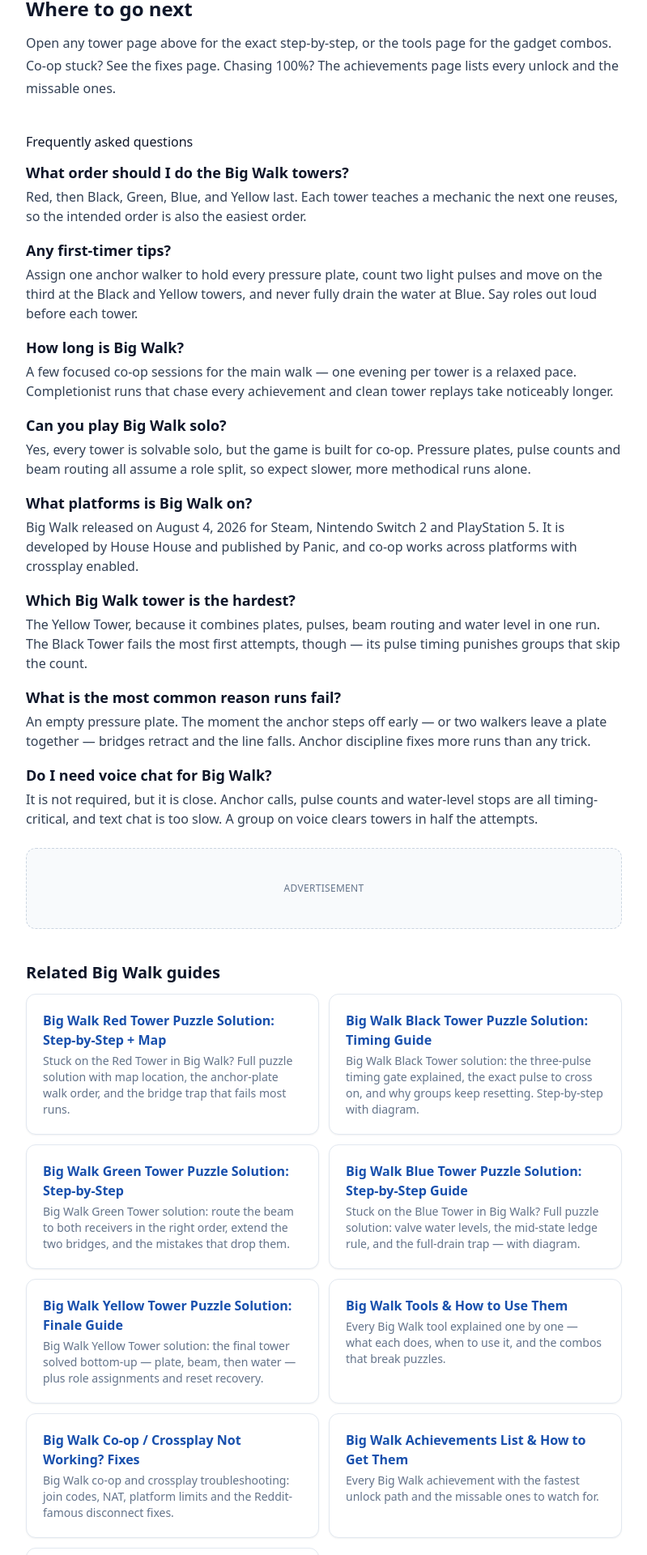
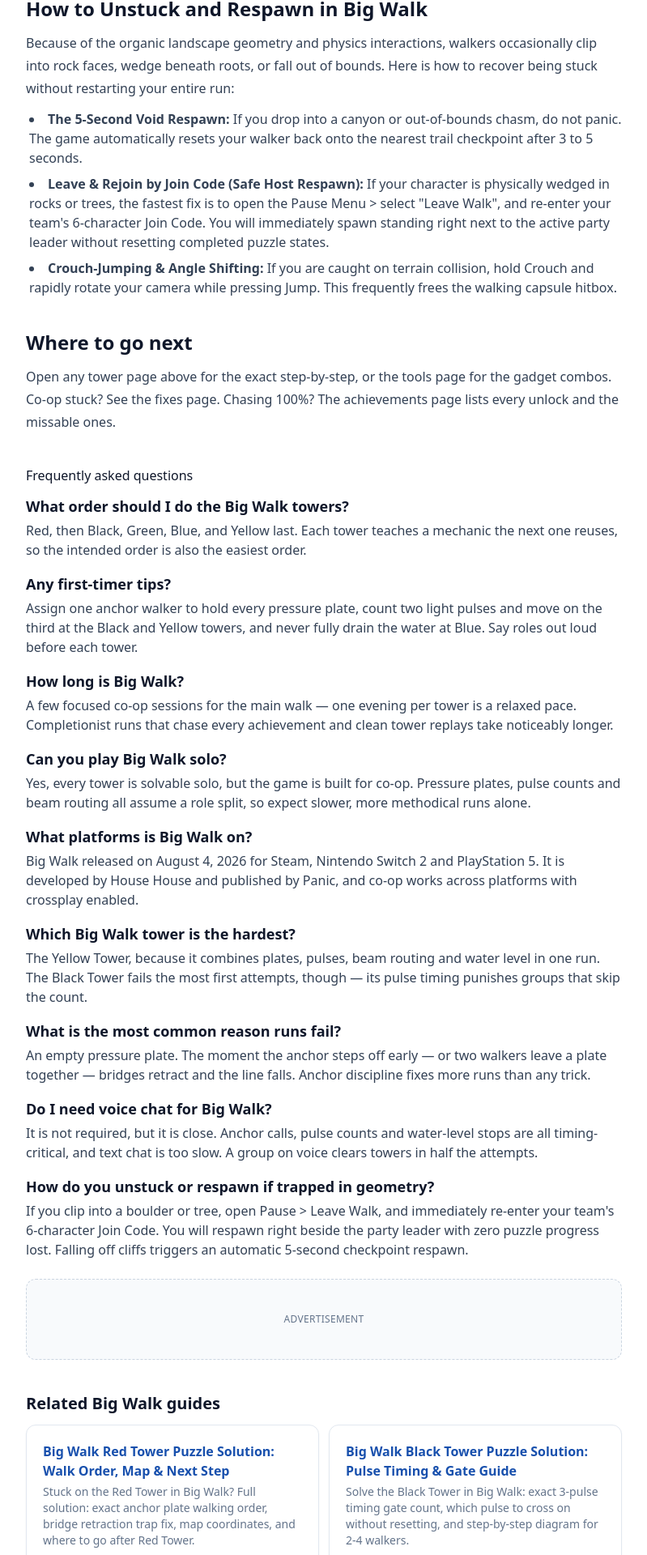
Before and after one commit to yueliao11/BigWalk, a Next.js app: page /guide in a window 1280 px wide. Shown: the part 3959-5879 px from the top of the page at 81% size, without its empty margins (240-1039 px from the left). Built offline with nearby package versions, Linux system fonts and the light colour scheme.

Commit message:
SEO: optimize titles and descriptions from GSC queries, add quick solution cards, and enhance multilingual keywords

```diff
--- a/app/(site)/co-op-not-working/page.tsx
+++ b/app/(site)/co-op-not-working/page.tsx
@@ -35,6 +35,7 @@
         { q: "Does Big Walk have dedicated servers?", a: "No. Every walk is hosted peer-to-peer by one player, which is why the host's NAT type and connection quality decide whether everyone else can join and stay connected." },
         { q: "Can I play Big Walk co-op on different game versions?", a: "No. Mismatched versions will not see each other's sessions at all. Both players need the same patch installed, so update before troubleshooting anything else." },
         { q: "What NAT type do I need for Big Walk?", a: "Open or moderate works for joining; open is strongly recommended for hosting. Strict NAT can sometimes join an open host but will drop or block most sessions." },
+        { q: "What should I do if Big Walk crossplay fails between PS5 and PC?", a: "Confirm both platforms have Crossplay enabled in Settings > Network, ensure both games are updated to the exact same version patch, and verify the host generates a fresh join code. Because PC and console use different network backends, having the PC player host often resolves handshake timeouts." },
       ]}
     >
       <p>
--- a/app/(site)/guide/page.tsx
+++ b/app/(site)/guide/page.tsx
@@ -35,6 +35,7 @@
         { q: "Which Big Walk tower is the hardest?", a: "The Yellow Tower, because it combines plates, pulses, beam routing and water level in one run. The Black Tower fails the most first attempts, though — its pulse timing punishes groups that skip the count." },
         { q: "What is the most common reason runs fail?", a: "An empty pressure plate. The moment the anchor steps off early — or two walkers leave a plate together — bridges retract and the line falls. Anchor discipline fixes more runs than any trick." },
         { q: "Do I need voice chat for Big Walk?", a: "It is not required, but it is close. Anchor calls, pulse counts and water-level stops are all timing-critical, and text chat is too slow. A group on voice clears towers in half the attempts." },
+        { q: "How do you unstuck or respawn if trapped in geometry?", a: "If you clip into a boulder or tree, open Pause > Leave Walk, and immediately re-enter your team's 6-character Join Code. You will respawn right beside the party leader with zero puzzle progress lost. Falling off cliffs triggers an automatic 5-second checkpoint respawn." },
       ]}
     >
       <h2>What to do in your first hour</h2>
@@ -202,6 +203,24 @@
         and the run usually recovers.
       </p>
 
+      <h2>How to Unstuck and Respawn in Big Walk</h2>
+      <p>
+        Because of the organic landscape geometry and physics interactions, walkers
+        occasionally clip into rock faces, wedge beneath roots, or fall out of bounds.
+        Here is how to recover being stuck without restarting your entire run:
+      </p>
+      <ul>
+        <li>
+          <strong>The 5-Second Void Respawn:</strong> If you drop into a canyon or out-of-bounds chasm, do not panic. The game automatically resets your walker back onto the nearest trail checkpoint after 3 to 5 seconds.
+        </li>
+        <li>
+          <strong>Leave &amp; Rejoin by Join Code (Safe Host Respawn):</strong> If your character is physically wedged in rocks or trees, the fastest fix is to open the Pause Menu &gt; select &quot;Leave Walk&quot;, and re-enter your team&apos;s 6-character Join Code. You will immediately spawn standing right next to the active party leader without resetting completed puzzle states.
+        </li>
+        <li>
+          <strong>Crouch-Jumping &amp; Angle Shifting:</strong> If you are caught on terrain collision, hold Crouch and rapidly rotate your camera while pressing Jump. This frequently frees the walking capsule hitbox.
+        </li>
+      </ul>
+
       <h2>Where to go next</h2>
       <p>
         Open any tower page above for the exact step-by-step, or the tools
--- a/components/PageShell.tsx
+++ b/components/PageShell.tsx
@@ -54,6 +54,22 @@
       {/* First screen: give the answer immediately (no scroll required) */}
       <p className="lead mt-3">{lead}</p>
 
+      {howTo && (
+        <aside aria-label="Quick Solution" className="my-5 rounded-xl border border-emerald-300 bg-emerald-50/80 p-4 shadow-sm sm:p-5">
+          <div className="flex items-center gap-2 text-sm font-bold uppercase tracking-wider text-emerald-900">
+            <span className="flex h-5 w-5 items-center justify-center rounded-full bg-emerald-600 text-xs text-white">✓</span>
+            <span>Quick Solution (TL;DR Steps)</span>
+          </div>
+          <ol className="mt-3 space-y-2 text-sm text-slate-800 list-decimal pl-5">
+            {howTo.steps.map((s) => (
+              <li key={s.title}>
+                <strong className="font-semibold text-slate-900">{s.title}:</strong> {s.text}
+              </li>
+            ))}
+          </ol>
+        </aside>
+      )}
+
       {gameWidget && <GameFrame />}
       {videoId && <VideoEmbed videoId={videoId} />}
 
--- a/lib/routes.ts
+++ b/lib/routes.ts
@@ -10,51 +10,51 @@
 export const ROUTES: Record<string, Route> = {
   home: {
     href: "/",
-    title: "Big Walk Guides: Tower Puzzle Solutions, Tools & Co-op Fixes",
-    desc: "Stuck on a Big Walk tower? Step-by-step puzzle solutions for all five towers, every tool explained, and co-op connection fixes — the answer on the first screen.",
-    keywords: ["big walk", "big walk guide", "big walk game", "big walk puzzle solutions"],
+    title: "Big Walk Guides: All 5 Tower Solutions, Tools & Co-op Fixes (2026)",
+    desc: "Stuck on a Big Walk tower? Instant step-by-step puzzle solutions for all five towers (Red, Black, Green, Blue, Yellow), every tool, and verified co-op connection fixes.",
+    keywords: ["big walk", "big walk guide", "big walk game", "big walk puzzle solutions", "big walk walkthrough", "big walk all towers"],
   },
   redTower: {
     href: "/red-tower",
-    title: "Big Walk Red Tower Puzzle Solution: Step-by-Step + Map",
-    desc: "Stuck on the Red Tower in Big Walk? Full puzzle solution with map location, the anchor-plate walk order, and the bridge trap that fails most runs.",
-    keywords: ["big walk red tower puzzle", "big walk red tower solution", "big walk red tower location", "how to solve red tower big walk", "big walk red tower stuck"],
+    title: "Big Walk Red Tower Puzzle Solution: Walk Order, Map & Next Step",
+    desc: "Stuck on the Red Tower in Big Walk? Full solution: exact anchor plate walking order, bridge retraction trap fix, map coordinates, and where to go after Red Tower.",
+    keywords: ["big walk red tower puzzle", "big walk red tower solution", "big walk red tower location", "how to solve red tower big walk", "big walk red tower stuck", "big walk after red tower", "where to go after red tower big walk", "all red tower puzzles"],
   },
   blackTower: {
     href: "/black-tower",
-    title: "Big Walk Black Tower Puzzle Solution: Timing Guide",
-    desc: "Big Walk Black Tower solution: the three-pulse timing gate explained, the exact pulse to cross on, and why groups keep resetting. Step-by-step with diagram.",
-    keywords: ["big walk black tower puzzle", "big walk black tower solution", "how to solve black tower big walk", "big walk black tower timing"],
+    title: "Big Walk Black Tower Puzzle Solution: Pulse Timing & Gate Guide",
+    desc: "Solve the Black Tower in Big Walk: exact 3-pulse timing gate count, which pulse to cross on without resetting, and step-by-step diagram for 2-4 walkers.",
+    keywords: ["big walk black tower puzzle", "big walk black tower solution", "how to solve black tower big walk", "big walk black tower timing", "black tower big walk", "big walk black tower puzzles"],
   },
   greenTower: {
     href: "/green-tower",
-    title: "Big Walk Green Tower Puzzle Solution: Step-by-Step",
-    desc: "Big Walk Green Tower solution: route the beam to both receivers in the right order, extend the two bridges, and the mistakes that drop them.",
-    keywords: ["big walk green tower puzzle", "big walk green tower solution", "how to solve green tower big walk", "green tower puzzles big walk"],
+    title: "Big Walk Green Tower Puzzle Solution: Reflector Angles & Dual Bridges",
+    desc: "Big Walk Green Tower guide: laser beam routing, reflector angle setup to extend both bridges, and the exact sequence to prevent dropping teammates.",
+    keywords: ["big walk green tower puzzle", "big walk green tower solution", "how to solve green tower big walk", "green tower puzzles big walk", "big walk green tower reflector"],
   },
   blueTower: {
     href: "/blue-tower",
-    title: "Big Walk Blue Tower Puzzle Solution: Step-by-Step Guide",
-    desc: "Stuck on the Blue Tower in Big Walk? Full puzzle solution: valve water levels, the mid-state ledge rule, and the full-drain trap — with diagram.",
-    keywords: ["big walk blue tower puzzle", "big walk blue tower solution", "blue tower puzzles", "how to solve blue tower big walk", "big walk blue tower stuck"],
+    title: "Big Walk Blue Tower Puzzle Solution: Valves & Drain Trap (Quick Guide)",
+    desc: "Solve the Blue Tower (Blue Building & Slope) in Big Walk. Exact valve settings, mid-level water rule, and how to avoid the full-drain trap. Instant answer on screen.",
+    keywords: ["big walk blue tower puzzle", "big walk blue tower solution", "blue tower puzzles", "how to solve blue tower big walk", "big walk blue tower stuck", "big walk blue building", "big walk blue slope", "big walk blue tower map", "big walk map blue tower"],
   },
   yellowTower: {
     href: "/yellow-tower",
-    title: "Big Walk Yellow Tower Puzzle Solution: Finale Guide",
-    desc: "Big Walk Yellow Tower solution: the final tower solved bottom-up — plate, beam, then water — plus role assignments and reset recovery.",
-    keywords: ["big walk yellow tower puzzle", "big walk yellow tower solution", "how to solve yellow tower big walk", "big walk final tower"],
+    title: "Big Walk Yellow Tower (Final Tower) Solution: Beam & Water Finale",
+    desc: "Big Walk final Yellow Tower solution: plate, laser beam, and water sequence solved bottom-up, plus team role assignments and reset recovery.",
+    keywords: ["big walk yellow tower puzzle", "big walk yellow tower solution", "how to solve yellow tower big walk", "big walk final tower", "big walk last tower", "big walk yellow tower finale"],
   },
   tools: {
     href: "/tools",
-    title: "Big Walk Tools & How to Use Them",
-    desc: "Every Big Walk tool explained one by one — what each does, when to use it, and the combos that break puzzles.",
-    keywords: ["big walk tools", "big walk all tools", "big walk how to use tools"],
+    title: "Big Walk Tools & How to Use Them: Complete Equipment Guide",
+    desc: "Every Big Walk tool explained: Reflector, Valve, Plate Anchor, Counter, and Beacon. Exactly when to use each gadget and combo tips that break puzzle locks.",
+    keywords: ["big walk tools", "big walk all tools", "big walk how to use tools", "big walk items", "big walk equipment"],
   },
   coop: {
     href: "/co-op-not-working",
-    title: "Big Walk Co-op / Crossplay Not Working? Fixes",
-    desc: "Big Walk co-op and crossplay troubleshooting: join codes, NAT, platform limits and the Reddit-famous disconnect fixes.",
-    keywords: ["big walk co op not working", "big walk crossplay", "big walk multiplayer fix"],
+    title: "Big Walk Co-op / Crossplay Not Working? Connection Fixes (PC/PS5/Switch)",
+    desc: "Big Walk co-op and crossplay troubleshooting: expired join code fixes, strict NAT workarounds, PC-to-console invite bugs, and stuck walking lobbies.",
+    keywords: ["big walk co op not working", "big walk crossplay", "big walk multiplayer fix", "big walk crossplay issues", "big walk crossplay not working", "big walk join code invalid"],
   },
   vsWitness: {
     href: "/vs-witness",
@@ -76,9 +76,9 @@
   },
   guide: {
     href: "/guide",
-    title: "Big Walk Complete Guide & Walkthrough",
-    desc: "A complete Big Walk walkthrough: progression, the five towers, co-op basics and what to do first.",
-    keywords: ["big walk guide", "big walk walkthrough", "big walk tips"],
+    title: "Big Walk Complete Guide: Tower Order, Secrets & Unstuck Fixes",
+    desc: "Complete Big Walk walkthrough: recommended tower progression order, unstuck and respawn tricks, tool combos, and essential tips for co-op groups.",
+    keywords: ["big walk guide", "big walk walkthrough", "big walk tips", "big walk unstuck", "big walk respawn", "big walk progression", "big walk recommended tower order"],
   },
   achievements: {
     href: "/achievements",
```
Also changed, not shown: app/(site)/blue-tower/page.tsx (+15 -0 lines), app/(site)/red-tower/page.tsx (+26 -0 lines), components/LocalizedPage.tsx (+16 -0 lines), lib/i18n/ja.json, lib/i18n/ko.json.
